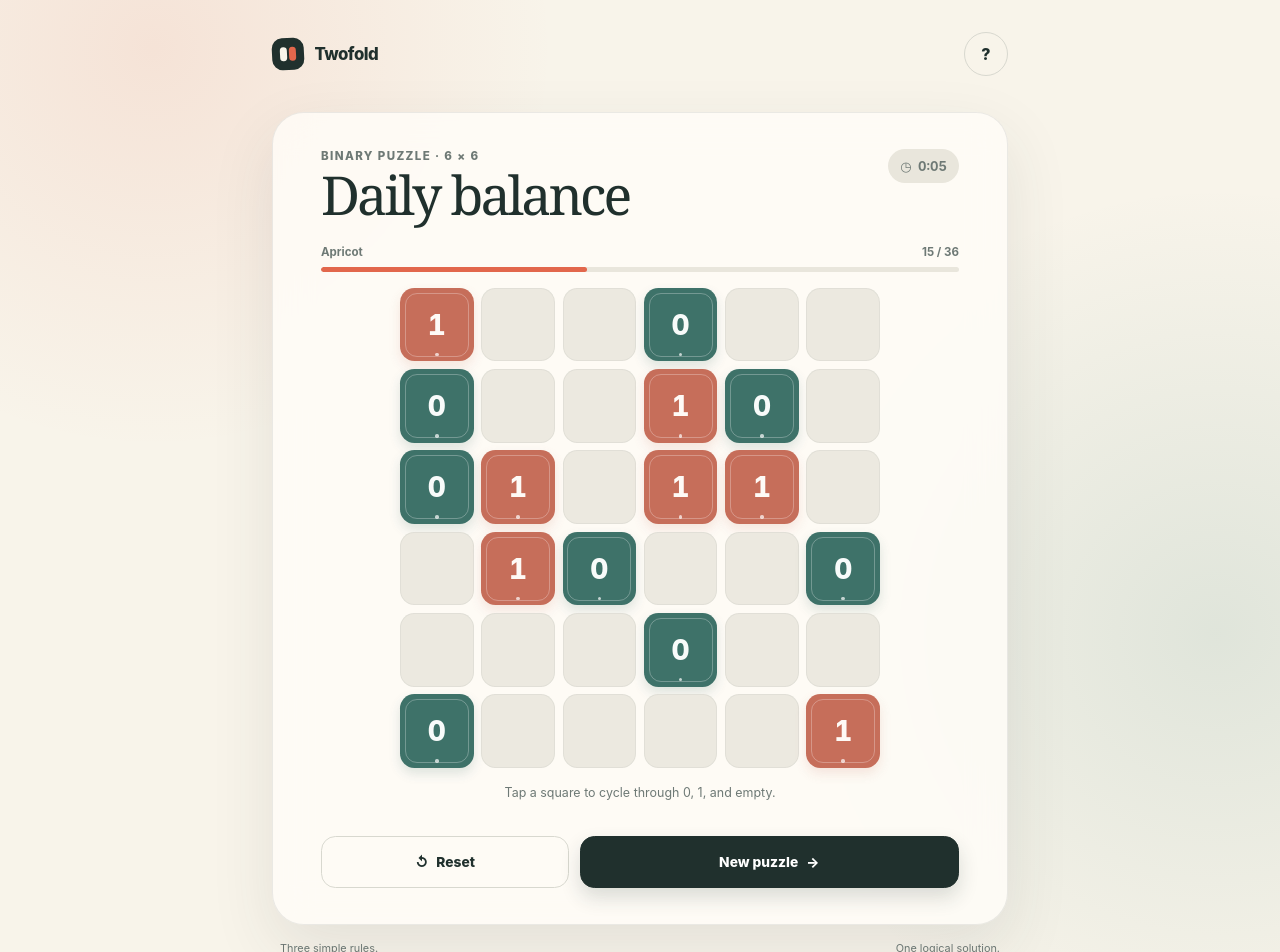
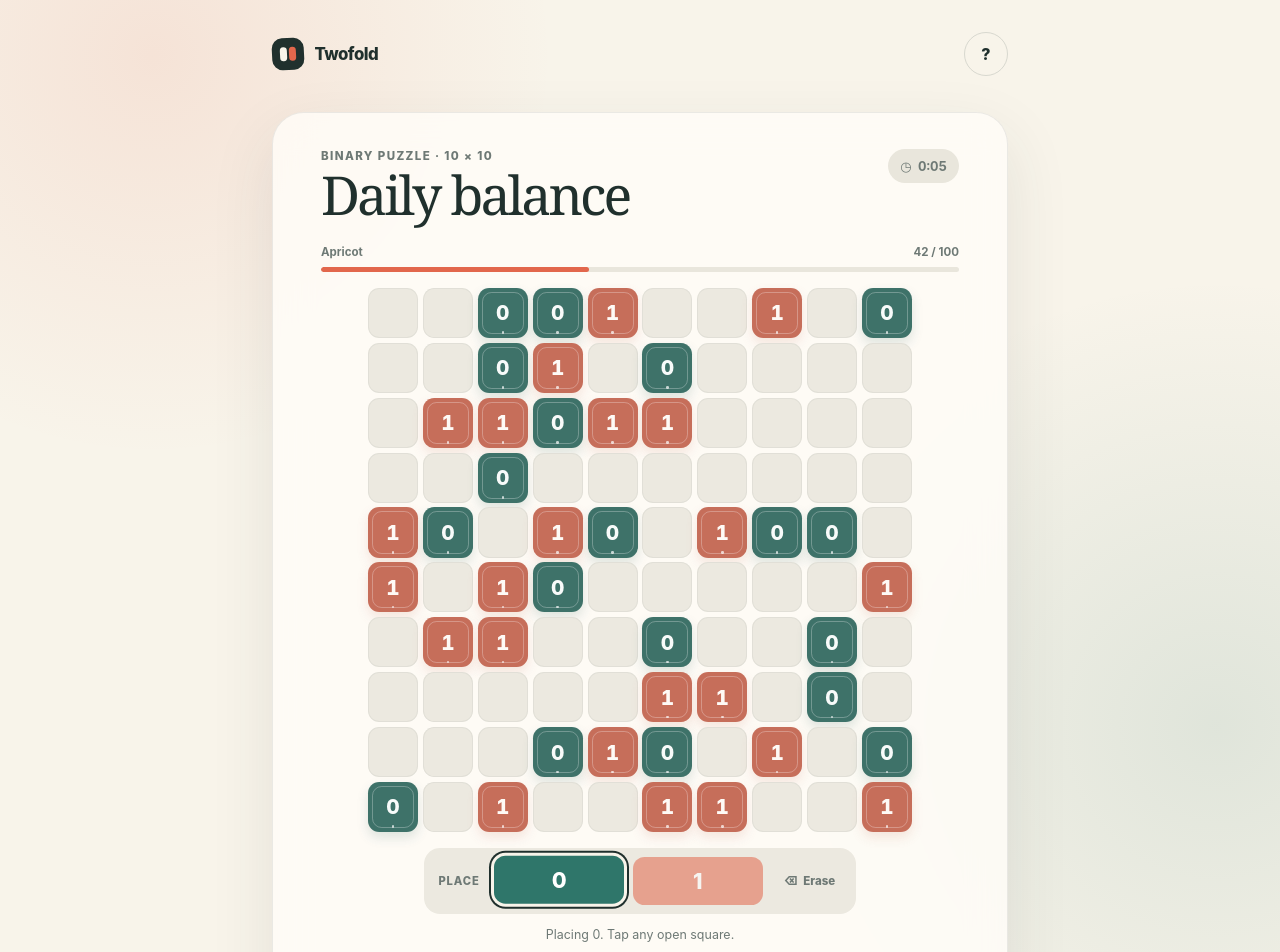
Before and after one commit to JPorry/quiz, a React (Vite) app: page / in a window 1280 px wide. Shown: the top 952 px of the page. Built offline with nearby package versions, Linux system fonts and the light colour scheme.

Commit message:
Upgrade binary puzzle to 10x10

```diff
--- a/src/App.css
+++ b/src/App.css
@@ -171,9 +171,9 @@ h1 {
 
 .puzzle-grid {
   display: grid;
-  grid-template-columns: repeat(6, 1fr);
-  gap: clamp(0.28rem, 1.4vw, 0.48rem);
-  width: min(100%, 30rem);
+  grid-template-columns: repeat(10, 1fr);
+  gap: clamp(0.15rem, 0.75vw, 0.3rem);
+  width: min(100%, 34rem);
   margin: 0 auto;
 }
 
@@ -183,12 +183,12 @@ h1 {
   min-width: 0;
   padding: 0;
   color: transparent;
-  font-size: clamp(1.2rem, 6vw, 1.75rem);
+  font-size: clamp(0.82rem, 3.7vw, 1.3rem);
   font-variant-numeric: tabular-nums;
   font-weight: 850;
   background: #ece9e0;
   border: 0;
-  border-radius: clamp(0.55rem, 2.5vw, 0.9rem);
+  border-radius: clamp(0.34rem, 1.5vw, 0.7rem);
   box-shadow: inset 0 0 0 1px rgb(32 47 44 / 5%);
   aspect-ratio: 1;
   place-items: center;
@@ -222,18 +222,18 @@ h1 {
 
 .cell.given::after {
   position: absolute;
-  inset: 0.3rem;
+  inset: clamp(0.12rem, 0.7vw, 0.25rem);
   border: 1px solid rgb(255 255 255 / 28%);
-  border-radius: calc(clamp(0.55rem, 2.5vw, 0.9rem) - 0.15rem);
+  border-radius: calc(clamp(0.34rem, 1.5vw, 0.7rem) - 0.1rem);
   content: '';
   pointer-events: none;
 }
 
 .given-dot {
   position: absolute;
-  bottom: 0.32rem;
-  width: 0.22rem;
-  height: 0.22rem;
+  bottom: clamp(0.12rem, 0.7vw, 0.25rem);
+  width: 0.16rem;
+  height: 0.16rem;
   background: rgb(255 255 255 / 70%);
   border-radius: 50%;
 }
@@ -258,9 +258,76 @@ h1 {
   animation-delay: 120ms;
 }
 
+.input-palette {
+  display: grid;
+  grid-template-columns: auto 1fr 1fr auto;
+  gap: 0.55rem;
+  align-items: center;
+  width: min(100%, 27rem);
+  margin: 1rem auto 0;
+  padding: 0.55rem;
+  background: #ece9e0;
+  border-radius: 1rem;
+}
+
+.palette-label {
+  padding: 0 0.35rem;
+  color: var(--muted);
+  font-size: 0.7rem;
+  font-weight: 800;
+  letter-spacing: 0.08em;
+  text-transform: uppercase;
+}
+
+.value-button,
+.erase-button {
+  min-height: 3rem;
+  border: 0;
+  border-radius: 0.72rem;
+  transition:
+    transform 120ms ease,
+    box-shadow 120ms ease,
+    opacity 120ms ease;
+}
+
+.value-button {
+  color: white;
+  font-size: 1.35rem;
+  font-weight: 850;
+  opacity: 0.55;
+}
+
+.value-button.zero {
+  background: var(--teal);
+}
+
+.value-button.one {
+  background: var(--coral);
+}
+
+.erase-button {
+  display: flex;
+  gap: 0.35rem;
+  align-items: center;
+  padding: 0 0.75rem;
+  color: var(--muted);
+  font-size: 0.72rem;
+  font-weight: 800;
+  background: transparent;
+}
+
+.value-button.selected,
+.erase-button.selected {
+  opacity: 1;
+  box-shadow:
+    0 0 0 3px var(--paper),
+    0 0 0 5px var(--ink);
+  transform: translateY(-0.08rem);
+}
+
 .game-message {
   min-height: 2.6rem;
-  margin: 1rem 0 0;
+  margin: 0.75rem 0 0;
   color: var(--muted);
   font-size: 0.78rem;
   line-height: 1.45;
@@ -342,18 +409,36 @@ a:focus-visible {
   }
 }
 
-@media (max-width: 370px) {
+@media (max-width: 520px) {
   .game-shell {
-    padding-inline: 0.65rem;
+    padding-inline: 0.5rem;
   }
 
   .game-card {
-    padding-inline: 0.75rem;
+    padding-inline: 0.5rem;
   }
 
   .rules-panel div {
     grid-template-columns: 1fr;
     gap: 0.15rem;
+  }
+
+  .input-palette {
+    grid-template-columns: 1fr 1fr auto;
+  }
+
+  .palette-label {
+    display: none;
+  }
+}
+
+@media (max-width: 370px) {
+  .game-shell {
+    padding-inline: 0.35rem;
+  }
+
+  .game-card {
+    padding-inline: 0.35rem;
   }
 }
 
--- a/src/App.jsx
+++ b/src/App.jsx
@@ -1,67 +1,62 @@
 import { useEffect, useMemo, useState } from 'react'
 import './App.css'
 
+const SIZE = 10
+
+const BASE_SOLUTION = [
+  [1, 1, 0, 0, 1, 0, 0, 1, 1, 0],
+  [1, 0, 0, 1, 0, 0, 1, 1, 0, 1],
+  [0, 1, 1, 0, 1, 1, 0, 0, 1, 0],
+  [0, 1, 0, 1, 1, 0, 0, 1, 1, 0],
+  [1, 0, 0, 1, 0, 1, 1, 0, 0, 1],
+  [1, 0, 1, 0, 0, 1, 0, 0, 1, 1],
+  [0, 1, 1, 0, 1, 0, 1, 1, 0, 0],
+  [0, 1, 0, 1, 0, 1, 1, 0, 0, 1],
+  [1, 0, 1, 0, 1, 0, 0, 1, 1, 0],
+  [0, 0, 1, 1, 0, 1, 1, 0, 0, 1],
+]
+
+const BASE_PUZZLE = [
+  [null, null, 0, 0, 1, null, null, 1, null, 0],
+  [null, null, 0, 1, null, 0, null, null, null, null],
+  [null, 1, 1, 0, 1, 1, null, null, null, null],
+  [null, null, 0, null, null, null, null, null, null, null],
+  [1, 0, null, 1, 0, null, 1, 0, 0, null],
+  [1, null, 1, 0, null, null, null, null, null, 1],
+  [null, 1, 1, null, null, 0, null, null, 0, null],
+  [null, null, null, null, null, 1, 1, null, 0, null],
+  [null, null, null, 0, 1, 0, null, 1, null, 0],
+  [0, null, 1, null, null, 1, 1, null, null, 1],
+]
+
+function rotateGrid(grid) {
+  return grid[0].map((_, column) =>
+    grid.map((row) => row[column]).reverse(),
+  )
+}
+
+function invertGrid(grid) {
+  return grid.map((row) =>
+    row.map((value) => (value === null ? null : value === 0 ? 1 : 0)),
+  )
+}
+
+const rotatedSolution = rotateGrid(BASE_SOLUTION)
+const rotatedPuzzle = rotateGrid(BASE_PUZZLE)
+
 const PUZZLES = [
-  {
-    name: 'Apricot',
-    solution: [
-      [1, 0, 1, 0, 1, 0],
-      [0, 0, 1, 1, 0, 1],
-      [0, 1, 0, 1, 1, 0],
-      [1, 1, 0, 0, 1, 0],
-      [1, 0, 1, 0, 0, 1],
-      [0, 1, 0, 1, 0, 1],
-    ],
-    puzzle: [
-      [1, null, null, 0, null, null],
-      [0, null, null, 1, 0, null],
-      [0, 1, null, 1, 1, null],
-      [null, 1, 0, null, null, 0],
-      [null, null, null, 0, null, null],
-      [0, null, null, null, null, 1],
-    ],
-  },
+  { name: 'Apricot', solution: BASE_SOLUTION, puzzle: BASE_PUZZLE },
   {
     name: 'Lagoon',
-    solution: [
-      [1, 1, 0, 0, 1, 0],
-      [1, 0, 0, 1, 0, 1],
-      [0, 0, 1, 1, 0, 1],
-      [0, 1, 1, 0, 1, 0],
-      [1, 1, 0, 1, 0, 0],
-      [0, 0, 1, 0, 1, 1],
-    ],
-    puzzle: [
-      [1, null, 0, null, null, null],
-      [null, 0, null, 1, 0, null],
-      [0, null, 1, 1, null, null],
-      [null, null, 1, null, 1, null],
-      [null, 1, null, 1, null, 0],
-      [null, 0, null, null, null, 1],
-    ],
+    solution: invertGrid(rotatedSolution),
+    puzzle: invertGrid(rotatedPuzzle),
   },
   {
     name: 'Mulberry',
-    solution: [
-      [0, 1, 0, 0, 1, 1],
-      [1, 0, 0, 1, 1, 0],
-      [0, 1, 1, 0, 0, 1],
-      [0, 1, 0, 1, 1, 0],
-      [1, 0, 1, 1, 0, 0],
-      [1, 0, 1, 0, 0, 1],
-    ],
-    puzzle: [
-      [0, null, null, null, 1, null],
-      [null, 0, null, 1, null, 0],
-      [null, 1, 1, null, null, null],
-      [0, null, null, 1, null, 0],
-      [null, null, 1, null, 0, 0],
-      [1, null, null, 0, null, null],
-    ],
+    solution: rotateGrid(rotatedSolution),
+    puzzle: rotateGrid(rotatedPuzzle),
   },
 ]
-
-const SIZE = 6
 
 function copyGrid(grid) {
   return grid.map((row) => [...row])
@@ -141,6 +136,7 @@ function App() {
   const [grid, setGrid] = useState(() => copyGrid(PUZZLES[0].puzzle))
   const [seconds, setSeconds] = useState(0)
   const [showRules, setShowRules] = useState(false)
+  const [selectedValue, setSelectedValue] = useState(0)
   const currentPuzzle = PUZZLES[puzzleIndex]
   const invalidCells = useMemo(() => findViolations(grid), [grid])
   const filledCells = grid.flat().filter((value) => value !== null).length
@@ -166,13 +162,12 @@ function App() {
     setSeconds(0)
   }
 
-  const cycleCell = (row, column) => {
+  const fillCell = (row, column) => {
     if (currentPuzzle.puzzle[row][column] !== null || isComplete) return
 
     setGrid((currentGrid) => {
       const nextGrid = copyGrid(currentGrid)
-      const value = nextGrid[row][column]
-      nextGrid[row][column] = value === null ? 0 : value === 0 ? 1 : null
+      nextGrid[row][column] = selectedValue
       return nextGrid
     })
   }
@@ -210,7 +205,7 @@ function App() {
       <section className="game-card" aria-labelledby="game-title">
         <div className="title-row">
           <div>
-            <p className="kicker">Binary puzzle · 6 × 6</p>
+            <p className="kicker">Binary puzzle · 10 × 10</p>
             <h1 id="game-title">Daily balance</h1>
           </div>
           <div className="timer" aria-label={`Elapsed time ${formatTime(seconds)}`}>
@@ -223,7 +218,7 @@ function App() {
           <aside className="rules-panel">
             <div>
               <strong>Keep it balanced</strong>
-              <p>Each row and column needs three 0s and three 1s.</p>
+              <p>Each row and column needs five 0s and five 1s.</p>
             </div>
             <div>
               <strong>Pairs only</strong>
@@ -249,7 +244,7 @@ function App() {
         <div
           className={`puzzle-grid${isComplete ? ' is-complete' : ''}`}
           role="grid"
-          aria-label="Six by six binary puzzle"
+          aria-label="Ten by ten binary puzzle"
         >
           {grid.map((row, rowIndex) =>
             row.map((value, columnIndex) => {
@@ -275,7 +270,7 @@ function App() {
                   aria-label={`Row ${rowIndex + 1}, column ${columnIndex + 1}: ${
                     value === null ? 'empty' : value
                   }${isGiven ? ', fixed' : ''}${isInvalid ? ', rule conflict' : ''}`}
-                  onClick={() => cycleCell(rowIndex, columnIndex)}
+                  onClick={() => fillCell(rowIndex, columnIndex)}
                 >
                   {value}
                   {isGiven && <span className="given-dot" aria-hidden="true" />}
@@ -285,12 +280,46 @@ function App() {
           )}
         </div>
 
+        <div className="input-palette" role="group" aria-label="Choose a value">
+          <span className="palette-label">Place</span>
+          <button
+            className={`value-button zero${selectedValue === 0 ? ' selected' : ''}`}
+            type="button"
+            aria-label="Place zero"
+            aria-pressed={selectedValue === 0}
+            onClick={() => setSelectedValue(0)}
+          >
+            0
+          </button>
+          <button
+            className={`value-button one${selectedValue === 1 ? ' selected' : ''}`}
+            type="button"
+            aria-label="Place one"
+            aria-pressed={selectedValue === 1}
+            onClick={() => setSelectedValue(1)}
+          >
+            1
+          </button>
+          <button
+            className={`erase-button${selectedValue === null ? ' selected' : ''}`}
+            type="button"
+            aria-label="Erase a value"
+            aria-pressed={selectedValue === null}
+            onClick={() => setSelectedValue(null)}
+          >
+            <span aria-hidden="true">⌫</span>
+            Erase
+          </button>
+        </div>
+
         <p className={`game-message${invalidCells.size ? ' has-error' : ''}`} aria-live="polite">
           {isComplete
             ? 'Beautifully balanced — puzzle complete!'
             : invalidCells.size
               ? 'A rule is being bent. Check the highlighted cells.'
-              : 'Tap a square to cycle through 0, 1, and empty.'}
+              : selectedValue === null
+                ? 'Erase mode. Tap a filled square to clear it.'
+                : `Placing ${selectedValue}. Tap any open square.`}
         </p>
 
         <div className="actions">
```
